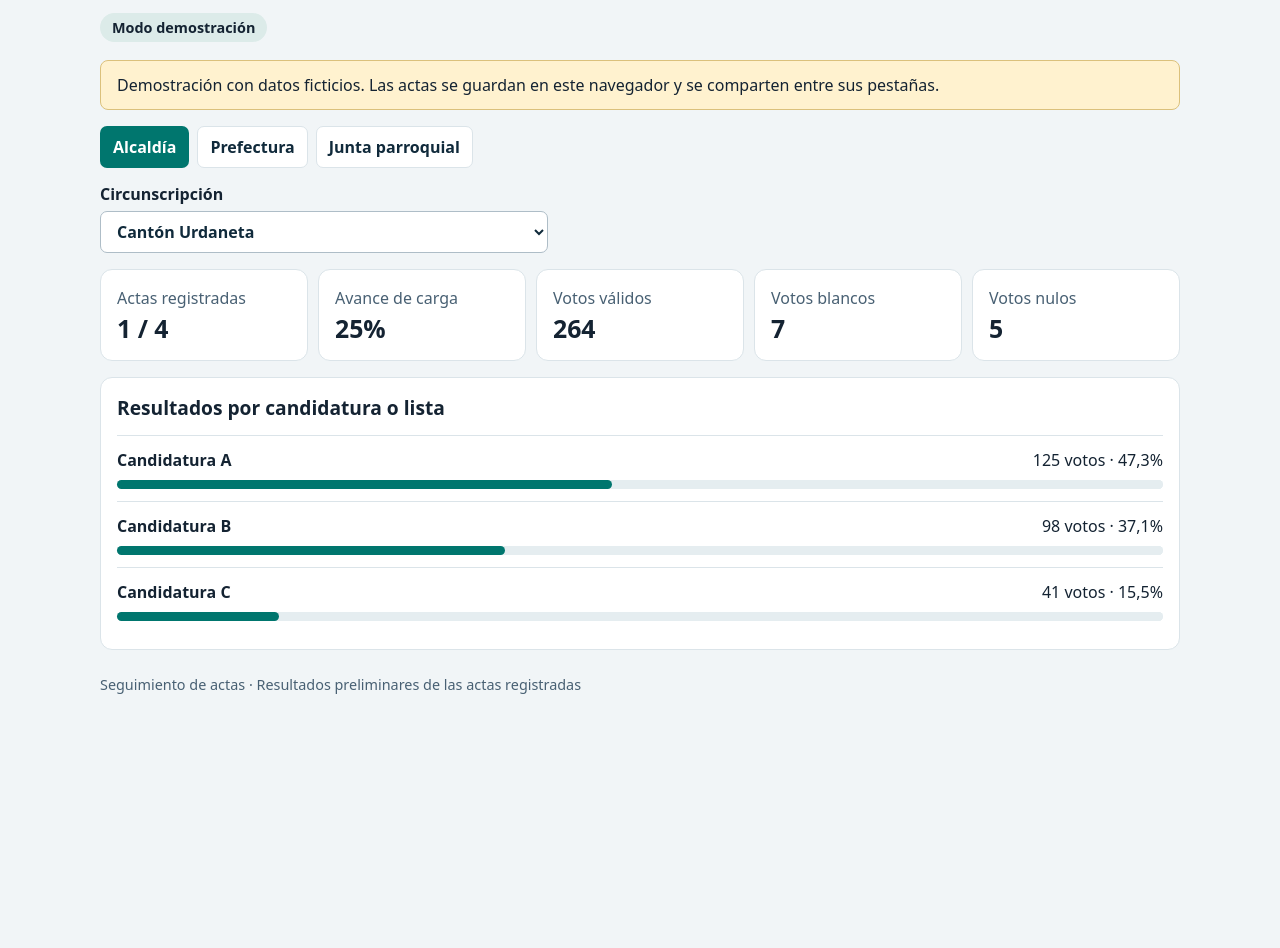
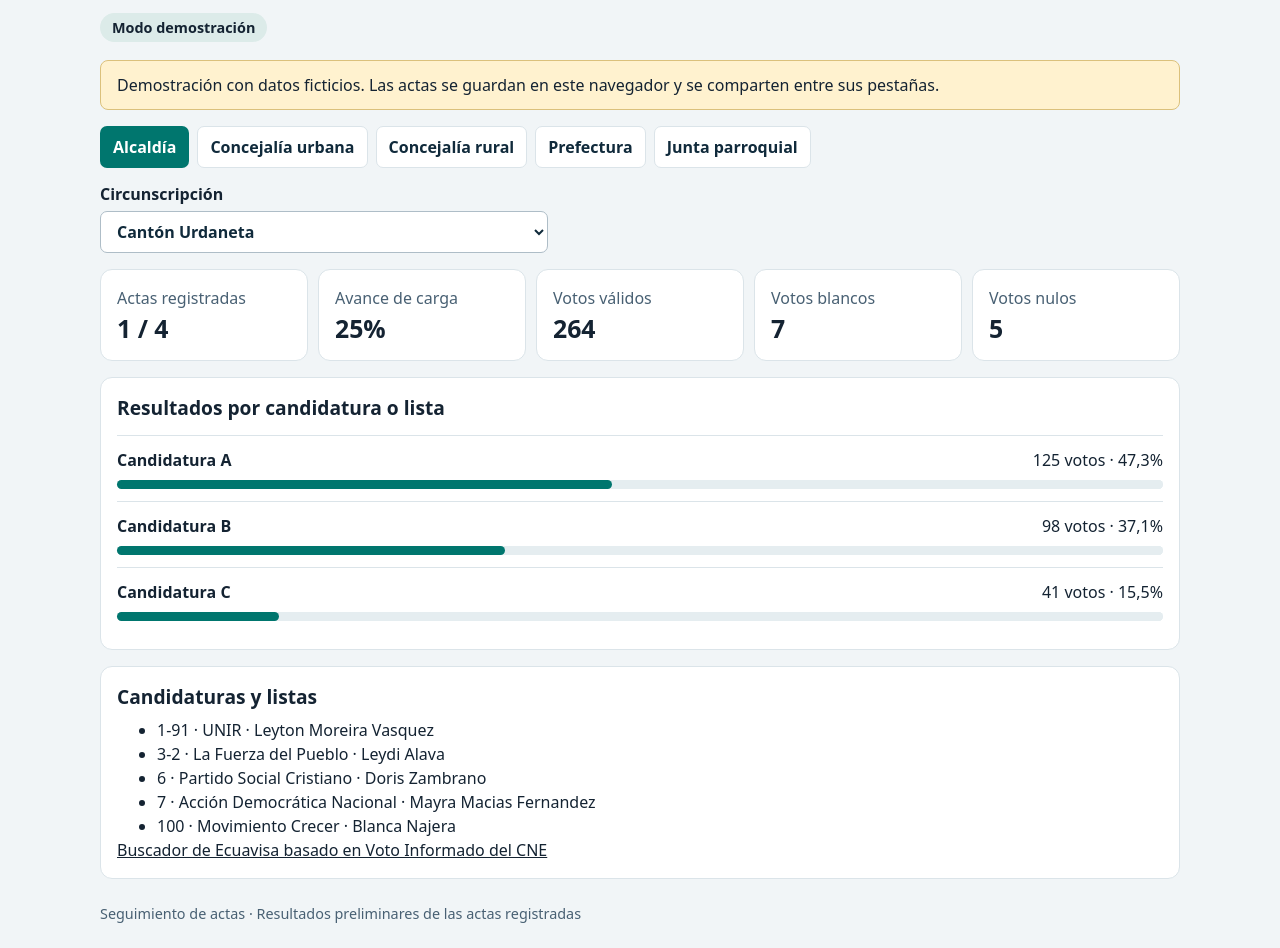
Before and after one commit to LALB1990/elecciones2026, a plain HTML site: page docs/index.html in a window 1280 px wide. Shown: the part 231-1179 px from the top of the page. Before the commit the page ends 950 px from the top, so only its background shows below. Drawn offline with Linux system fonts and the light colour scheme.

Commit message:
Añadir concejalías y consulta de candidaturas

```diff
--- a/docs/app.mjs
+++ b/docs/app.mjs
@@ -1,5 +1,6 @@
 import { demo, election } from "./config.mjs";
 import { openStore } from "./store.mjs";
+import { nominations } from "./candidaturas.mjs";
 
 const $ = (id) => document.getElementById(id);
 const number = new Intl.NumberFormat("es-EC");
@@ -14,6 +15,7 @@ let dirty = false;
 let saving = false;
 let allowed = demo;
 let store;
+let rosterContestId;
 
 function element(tag, content, className) {
   const node = document.createElement(tag);
@@ -46,6 +48,36 @@ function countsFor(contest) {
   return [...Object.entries(contest.candidates), ["blank", "Votos blancos"], ["null", "Votos nulos"]];
 }
 
+function renderRoster(contest, candidates) {
+  if (rosterContestId === contest.id) return;
+  rosterContestId = contest.id;
+  if (demo) {
+    const nomination = nominations[contest.id];
+    if (!nomination) {
+      $("roster").replaceChildren(element("p", "Nómina pendiente de verificación."));
+      return;
+    }
+    const list = document.createElement("ul");
+    list.append(...nomination.entries.map(([label, principal, deputy]) => {
+      const person = deputy ? `Prefectura: ${principal} · Viceprefectura: ${deputy}` : principal;
+      return element("li", `${label} · ${person}`);
+    }));
+    const source = element("a", nomination.source);
+    source.href = nomination.url;
+    $("roster").replaceChildren(list, source);
+    return;
+  }
+  $("roster").replaceChildren(...candidates.map(([id, name]) => {
+    const members = contest.roster?.[id] ?? [];
+    if (!members.length) return element("p", name, "rank");
+    const details = document.createElement("details");
+    const list = document.createElement("ul");
+    list.append(...members.map(({ role, person }) => element("li", `${role}: ${person}`)));
+    details.append(element("summary", name), list);
+    return details;
+  }));
+}
+
 function renderTabs() {
   $("tabs").replaceChildren(...offices.map((name) => {
     const button = element("button", name);
@@ -66,6 +98,7 @@ function renderDashboard() {
   const contest = contestFor("scope");
   const report = contest.stations.map((_, index) => records[recordId(contest, index)]).filter(Boolean);
   const candidates = Object.entries(contest.candidates);
+  renderRoster(contest, candidates);
   const totals = Object.fromEntries(countsFor(contest).map(([id]) => [
     id,
     report.reduce((sum, record) => {
--- /dev/null
+++ b/docs/candidaturas.mjs
@@ -0,0 +1,25 @@
+// Referencias públicas independientes de las actas y del catálogo de demostración.
+export const nominations = {
+  "alcaldia-centro": {
+    source: "Buscador de Ecuavisa basado en Voto Informado del CNE",
+    url: "https://davidmunoz-create.github.io/listacandidatosalcaldia/",
+    entries: [
+      ["1-91 · UNIR", "Leyton Moreira Vasquez"],
+      ["3-2 · La Fuerza del Pueblo", "Leydi Alava"],
+      ["6 · Partido Social Cristiano", "Doris Zambrano"],
+      ["7 · Acción Democrática Nacional", "Mayra Macias Fernandez"],
+      ["100 · Movimiento Crecer", "Blanca Najera"],
+    ],
+  },
+  "prefectura-norte": {
+    source: "Referencia de los binomios publicados para Los Ríos",
+    url: "https://es.wikipedia.org/wiki/Elecciones_provinciales_de_Los_R%C3%ADos_de_2026",
+    entries: [
+      ["1-91 · UNIR", "Rubén Avendaño Iturralde", "María Luisa Coello"],
+      ["2 · Unidad Popular", "José Luis Álvarez Yépez", "Andrea Janela Castillo Arboleda"],
+      ["6 · Partido Social Cristiano", "Johnny Terán Barragán", "Mayra Díaz Sandoya"],
+      ["7 · Acción Democrática Nacional", "Eduardo Mendoza Palma", "Tatiana Donoso Tovar"],
+      ["100 · Movimiento Crecer", "Vanessa Freire Vergara", "Mario Mora Carriel"],
+    ],
+  },
+};
--- a/docs/config.mjs
+++ b/docs/config.mjs
@@ -1,6 +1,11 @@
 // Pega la configuración de la aplicación web de Firebase y cambia demo a false.
 export const demo = true;
-export const firebaseConfig = {};
+export const firebaseConfig = {
+  projectId: "elecciones2026-lalb",
+  appId: "1:375098298897:web:0aea635eda5f092b8197b0",
+  apiKey: "AIzaSyAxGIvbZHQVK_vz4aQcZ2LytPp7fRN2esk",
+  authDomain: "elecciones2026-lalb.firebaseapp.com",
+};
 
 export const election = {
   id: "urdaneta-demo",
@@ -12,14 +17,42 @@ export const election = {
       candidates: { a: "Candidatura A", b: "Candidatura B", c: "Candidatura C" },
     },
     {
+      id: "concejo-urbano", office: "Concejalía urbana", scope: "Catarama",
+      stations: ["Mesa 001", "Mesa 002"],
+      candidates: { a: "Lista A", b: "Lista B" },
+      roster: {
+        a: [
+          { role: "Principal 1", person: "Persona de ejemplo A" },
+          { role: "Suplente 1", person: "Persona de ejemplo B" },
+        ],
+      },
+    },
+    {
+      id: "concejo-rural", office: "Concejalía rural", scope: "Ricaurte",
+      stations: ["Mesa 001", "Mesa 002", "Mesa 003"],
+      candidates: { a: "Lista A", b: "Lista B" },
+    },
+    {
       id: "prefectura-norte", office: "Prefectura", scope: "Los Ríos · Solo mesas de Urdaneta",
       stations: ["Mesa 001", "Mesa 002", "Mesa 003", "Mesa 004"],
       candidates: { a: "Candidatura D", b: "Candidatura E", c: "Candidatura F" },
+      roster: {
+        a: [
+          { role: "Prefectura", person: "Persona de ejemplo C" },
+          { role: "Viceprefectura", person: "Persona de ejemplo D" },
+        ],
+      },
     },
     {
       id: "junta-centro", office: "Junta parroquial", scope: "Parroquia rural Ricaurte",
       stations: ["Mesa 001", "Mesa 002", "Mesa 003"],
       candidates: { a: "Lista A", b: "Lista B", c: "Lista C" },
+      roster: {
+        a: [
+          { role: "Vocal principal 1", person: "Persona de ejemplo E" },
+          { role: "Vocal suplente 1", person: "Persona de ejemplo F" },
+        ],
+      },
     },
   ],
 };
--- a/docs/index.html
+++ b/docs/index.html
@@ -28,6 +28,10 @@
         <div class="panel-head"><h2>Resultados por candidatura o lista</h2><small id="updated"></small></div>
         <div id="ranking"></div>
       </section>
+      <section class="panel roster" aria-labelledby="roster-title">
+        <h2 id="roster-title">Candidaturas y listas</h2>
+        <div id="roster"></div>
+      </section>
     </section>
     <section id="capture" hidden aria-label="Captura de actas">
       <form id="login" class="panel form" hidden>
--- a/docs/styles.css
+++ b/docs/styles.css
@@ -34,6 +34,11 @@ select,input{width:100%;color:var(--navy);background:white}
 .stat span,small,footer,#record-state{color:var(--muted)}
 .rank{padding:12px 0;border-top:1px solid var(--line)}
 .rank:first-child{margin-top:12px}
+.roster{margin-top:16px}
+.roster details{border-top:1px solid var(--line);padding-block:10px}
+.roster details:first-child{margin-top:12px}
+.roster summary{cursor:pointer;font-weight:650}
+.roster ul{margin-block:6px 0}
 .rank-line{display:flex;justify-content:space-between;gap:12px;align-items:baseline;flex-wrap:wrap}
 .rank-line span{font-variant-numeric:tabular-nums}
 progress{width:100%;height:9px;border:0;border-radius:8px;appearance:none;background:#e5edf0;display:block;margin-top:8px}
```
Also changed, not shown: 1 other file.
